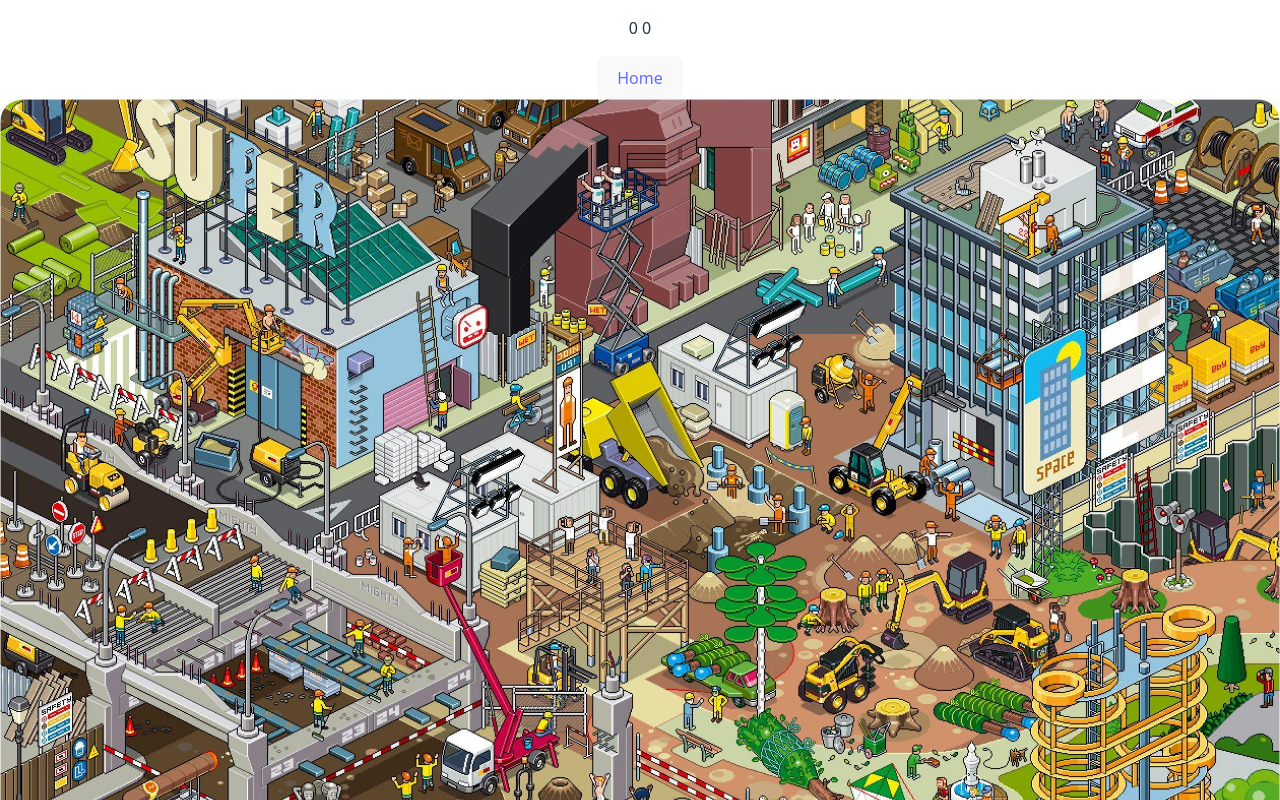
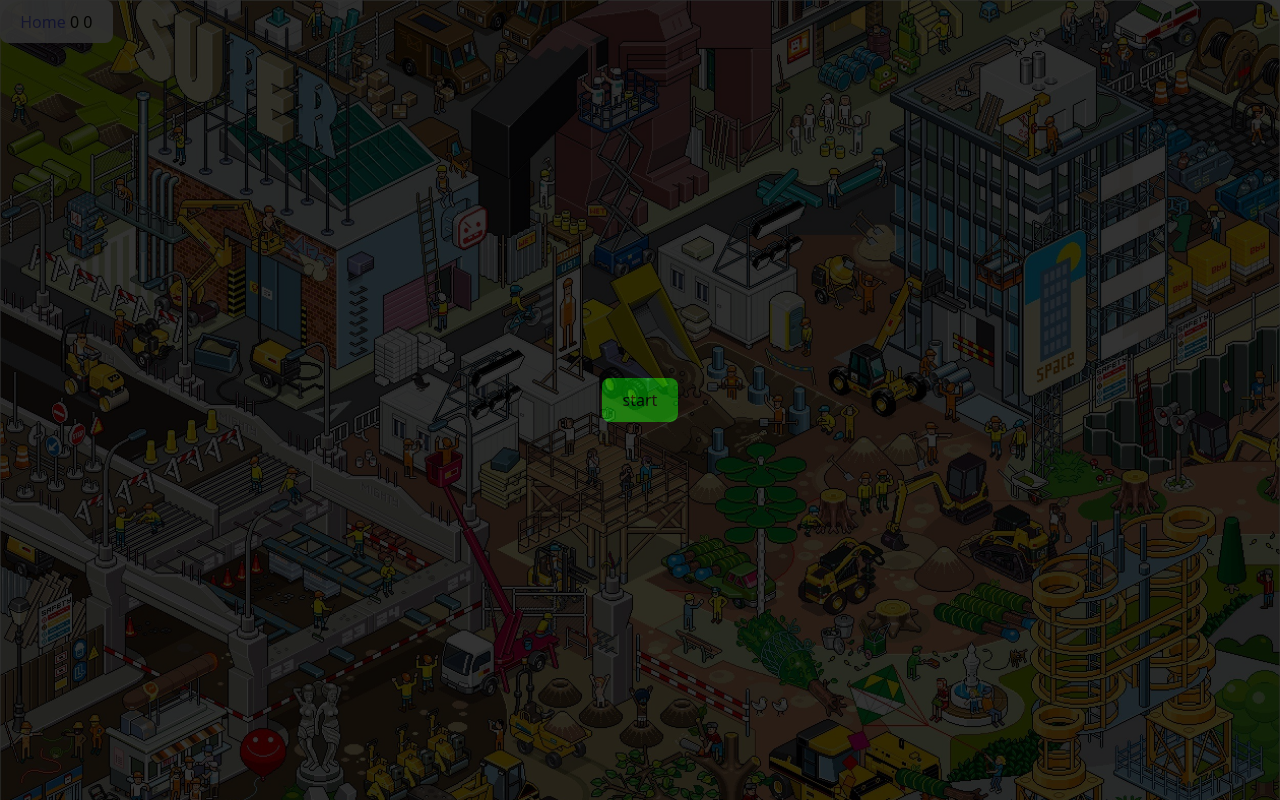
Before and after one commit to Beliver12/Where-s-Waldo, a React app in the folder fe/react-app/: page /start/play in a window 1280 px wide. Shown: the top 800 px of the page. Built offline with nearby package versions, Linux system fonts and the light colour scheme; the HTML template or start-up script is replaced by a standard one.

Commit message:
made-stopWatch

```diff
--- a/fe/react-app/src/App.css
+++ b/fe/react-app/src/App.css
@@ -1,5 +1,5 @@
 #root {
-  height: 100vh;
+  height: 100%;
   width: 100%;
   text-align: center;
 }
@@ -13,6 +13,8 @@
 
 .main-image{
   width: 100%;
+
+
 }
 
 .slider.active {
@@ -34,9 +36,39 @@
   border-radius: 15px;
   width: 15%;
   height: 15%;
+
   img{
     margin: 10px;
     height: 70%;
     border: 3px solid brown;
   }
 }
+
+.intro-modal{
+   background-color: black;
+   opacity: 0.8;
+   width: 100%;
+   height: 100%;
+   display: flex;
+   align-items: center;
+   justify-content: center;
+  position: fixed;
+  top: 0;
+  left: 0;
+  bottom: 0;
+  right: 0;
+  button{
+    background-color: green;
+    opacity: 1;
+  }
+}
+
+nav{
+  display: flex;
+  justify-content: center;
+  position: fixed;
+
+  button{
+    opacity: 0.9;
+  }
+}
--- a/fe/react-app/src/routes/Play.jsx
+++ b/fe/react-app/src/routes/Play.jsx
@@ -1,6 +1,6 @@
 import { useEffect, useState } from 'react'
 import { Link} from 'react-router';
-import { useRef } from "react";
+
 
 import '../App.css'
 import Image from '../assets/2687263 (1).jpg'
@@ -10,14 +10,17 @@ import Image3 from '../assets/Screenshot from 2025-03-24 10-35-21.png'
 
 export const DisplayImages = ({isClicked, positionX, positionY}) => {
     const intX = 300;
-    const intY = 100;
+    const intY = 150;
     if(positionX > 1563) {
         positionX = positionX - intX;
     }
 
+  if(positionY > 788) {
+    positionY = positionY - intY;
+  }
     if(isClicked) {
+        const position = useMousePosition();
         return <div className='modal'style={{top: positionY , left: positionX}}>
-             <p>{positionX} {positionY}</p>
             <img src={Image1} alt="" />
             <img src={Image2} alt="" />
             <img src={Image3} alt="" />
@@ -28,6 +31,44 @@ export const DisplayImages = ({isClicked, positionX, positionY}) => {
     return;
 }
 
+export const Start =  ({setIsActive}) => {
+    const [start, setStart] = useState(false)
+    const handleStart = () => {
+        setStart(true)
+    }
+    if(!start) {
+    return <div className='intro-modal'>
+         <button onMouseDown={() => setIsActive(true)} onClick={handleStart}>start</button>
+    </div>
+    }
+    return;
+}
+
+export const StopWatch = ({isActive}) => {
+    const [time, setTime] = useState(0);
+
+
+    useEffect(() => {
+        let interval;
+        if(isActive) {
+            interval = setInterval(() => {
+                setTime((prevTime) => prevTime + 10)
+            }, 10)
+        } else {
+            clearInterval(interval)
+        }
+    }, [isActive])
+
+    if(isActive) {
+
+        return <h2>{(  Math.floor((time/ 1000) % 3600))}</h2>
+    }
+
+
+}
+
+
+
 const useMousePosition = () => {
     const [position, setPosition] = useState({x: 0, y: 0});
 
@@ -36,6 +77,7 @@ const useMousePosition = () => {
         const setFromEvent = e => setPosition({x: e.clientX,
             y: e.clientY
         });
+
      window.addEventListener("mousemove", setFromEvent);
      return () => {
         window.removeEventListener("mousemove", setFromEvent)
@@ -48,6 +90,7 @@ export const Play = () => {
     const [x, setX] = useState()
     const [y, setY] = useState()
     const [isClicked, setIsClicked] = useState(false)
+    const [isActive, setIsActive] = useState(false)
 
 
 
@@ -58,26 +101,39 @@ export const Play = () => {
         debugger
         e.preventDefault();
         setIsClicked(false)
+        console.log("y", y)
+        console.log("position.y", position.y)
+
+        if(window.scrollY) {
+           setX(position.x);
+            setY(position.y + window.scrollY);
+          } else {
+
          setX(position.x);
          setY(position.y);
+          }
+         console.log("scroll",window.scrollY)
 
-         console.log(x, y)
       }
+
 
 
 
   return (
     <>
-     <div  onClick={() => setIsClicked(!isClicked)}
+
+
+      <nav> <StopWatch isActive={isActive}/>
+      <button><Link to="/">Home</Link> {position.x} {position.y}</button></nav>
+      <Start setIsActive={setIsActive}/>
+      <div  onClick={() => setIsClicked(!isClicked)}
+
      id='play'
 
      >
-        <p>{position.x} {position.y}</p>
 
-     <button><Link to="/">Home</Link></button>
      <DisplayImages isClicked={isClicked} positionX={x} positionY={y}/>
      <img className='main-image' onClick={handleClick}  src={Image} alt="" />
-
      </div>
     </>
   )
```
